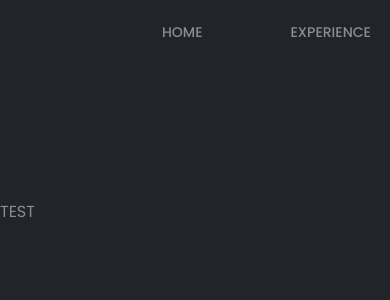
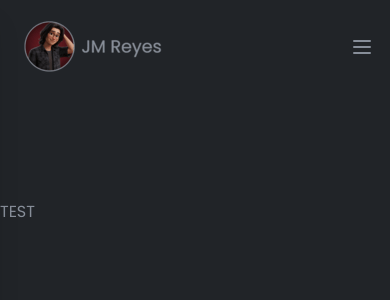
Before and after one commit to itzjmbruhhh/itzjmbruhhh-portfolio, a React (Vite) app in the folder frontend/: page / in a window 390 px wide. Shown: the top 300 px of the page. Built offline with nearby package versions, Linux system fonts and the light colour scheme.

Commit message:
added responsive navbar for small screens

```diff
--- a/frontend/src/components/Navbar.tsx
+++ b/frontend/src/components/Navbar.tsx
@@ -1,11 +1,10 @@
-import React from "react";
 import logo from "../assets/logo/logo.png";
 import { useState, useEffect } from "react";
 import "../styles/Navbar.css";
 
 function Navbar() {
-
   const [isScrolled, setIsScrolled] = useState(false);
+  const [menuOpen, setMenuOpen] = useState(false);
 
   useEffect(() => {
     const handleScroll = () => {
@@ -17,18 +16,62 @@ function Navbar() {
     return () => window.removeEventListener("scroll", handleScroll);
   }, []);
 
+  // close on ESC and lock body scroll when open
+  useEffect(() => {
+    const handleKey = (e: KeyboardEvent) => {
+      if (e.key === "Escape") setMenuOpen(false);
+    };
+    if (menuOpen) {
+      document.body.style.overflow = "hidden";
+      window.addEventListener("keydown", handleKey);
+    } else {
+      document.body.style.overflow = "";
+      window.removeEventListener("keydown", handleKey);
+    }
+    return () => {
+      document.body.style.overflow = "";
+      window.removeEventListener("keydown", handleKey);
+    };
+  }, [menuOpen]);
+
+  const navItems = (
+    <ul className="flex gap-2 xl:flex-row flex-col xl:flex xl:items-center">
+      <li className="nav-item">
+        <a className="nav-link" href="/">
+          HOME
+        </a>
+      </li>
+      <li className="nav-item">
+        <a className="nav-link" href="#experience">
+          EXPERIENCE
+        </a>
+      </li>
+      <li className="nav-item">
+        <a className="nav-link" href="#education">
+          EDUCATION
+        </a>
+      </li>
+      <li className="nav-item">
+        <a className="nav-link" href="#resume">
+          RESUME
+        </a>
+      </li>
+      <li className="nav-item">
+        <a className="nav-link" href="#projects">
+          PROJECTS
+        </a>
+      </li>
+    </ul>
+  );
+
   return (
     <header
-      className={`rn-header pl-12 pr-12 ${
-        isScrolled
-          ? "header-scrolled"
-          : "bg-transparent"
+      className={`rn-header xl:pl-12 xl:pr-12 sm:pl-0 sm:pr-0 ${
+        isScrolled ? "header-scrolled" : "bg-transparent"
       }`}
     >
-
       {/* Header Wrapper Start */}
       <div className="header-wrapper">
-
         {/* Logo Start */}
         <div>
           <div className="header-left">
@@ -41,23 +84,126 @@ function Navbar() {
         </div>
         {/* Logo End */}
 
-        {/* Nav Start */}
-        <div className="header-right mr-7">
-          <nav>
-            <ul className="flex gap-2">
-                <li className="nav-item"><a className="nav-link" href="/">HOME</a></li>
-                <li className="nav-item"><a className="nav-link" href="#experience">EXPERIENCE</a></li>
-                <li className="nav-item"><a className="nav-link" href="#education">EDUCATION</a></li>
-                <li className="nav-item"><a className="nav-link" href="#resume">RESUME</a></li>
-                <li className="nav-item"><a className="nav-link" href="#projects">PROJECTS</a></li>
-            </ul>
-          </nav>
+        {/* Desktop Nav (unchanged styling) - visible on md+ */}
+        <div className="header-right mr-7 hidden xl:block">
+          <nav>{navItems}</nav>
         </div>
-        {/* Nav End */}
 
+        {/* Mobile hamburger - visible on small screens only */}
+        <div className="xl:hidden flex items-center">
+          <button
+            aria-label={menuOpen ? "Close menu" : "Open menu"}
+            onClick={() => setMenuOpen((s) => !s)}
+            className="p-2 rounded focus:outline-none focus:ring-2 focus:ring-offset-2"
+          >
+            {/* simple hamburger icon */}
+            <svg
+              className="w-6 h-6"
+              fill="none"
+              stroke="currentColor"
+              viewBox="0 0 24 24"
+              xmlns="http://www.w3.org/2000/svg"
+            >
+              {menuOpen ? (
+                <path
+                  strokeLinecap="round"
+                  strokeLinejoin="round"
+                  strokeWidth={2}
+                  d="M6 18L18 6M6 6l12 12"
+                />
+              ) : (
+                <path
+                  strokeLinecap="round"
+                  strokeLinejoin="round"
+                  strokeWidth={2}
+                  d="M4 6h16M4 12h16M4 18h16"
+                />
+              )}
+            </svg>
+          </button>
+        </div>
       </div>
       {/* Header Wrapper End */}
 
+      {/* Mobile slide-in menu + overlay */}
+      {/* Overlay */}
+      <div
+        className={`fixed inset-0 bg-black bg-opacity-40 transition-opacity duration-300 ${
+          menuOpen
+            ? "opacity-100 pointer-events-auto"
+            : "opacity-0 pointer-events-none"
+        }`}
+        onClick={() => setMenuOpen(false)}
+        aria-hidden={!menuOpen}
+      />
+
+      {/* Slide-in panel */}
+      <aside
+        className={`fixed top-0 left-0 h-full w-64 bg-white shadow-xl transform transition-transform duration-300 z-50 ${
+          menuOpen ? "translate-x-0" : "-translate-x-full"
+        }`}
+        aria-hidden={!menuOpen}
+      >
+        <div className="p-6">
+          <div className="mb-6">
+            <a href="/">
+              <img src={logo} alt="logo" className="w-32" />
+            </a>
+          </div>
+          <nav>
+            <div className="space-y-4">
+              {/* render same items but stacked */}
+              <ul className="flex flex-col">
+                <li className="py-2">
+                  <a
+                    className="nav-link"
+                    href="/"
+                    onClick={() => setMenuOpen(false)}
+                  >
+                    HOME
+                  </a>
+                </li>
+                <li className="py-2">
+                  <a
+                    className="nav-link"
+                    href="#experience"
+                    onClick={() => setMenuOpen(false)}
+                  >
+                    EXPERIENCE
+                  </a>
+                </li>
+                <li className="py-2">
+                  <a
+                    className="nav-link"
+                    href="#education"
+                    onClick={() => setMenuOpen(false)}
+                  >
+                    EDUCATION
+                  </a>
+                </li>
+                <li className="py-2">
+                  <a
+                    className="nav-link"
+                    href="#resume"
+                    onClick={() => setMenuOpen(false)}
+                  >
+                    RESUME
+                  </a>
+                </li>
+                <li className="py-2">
+                  <a
+                    className="nav-link"
+                    href="#projects"
+                    onClick={() => setMenuOpen(false)}
+                  >
+                    PROJECTS
+                  </a>
+                </li>
+              </ul>
+            </div>
+          </nav>
+        </div>
+      </aside>
     </header>
   );
 }
--- a/frontend/src/styles/Navbar.css
+++ b/frontend/src/styles/Navbar.css
@@ -4,7 +4,7 @@
 @layer components {
 
     .header-wrapper {
-        @apply flex items-center justify-between px-4 py-3;
+        @apply flex items-center justify-between xl:px-4 py-3 sm:px-0;
     }
 
     .rn-header {
@@ -16,7 +16,7 @@
     }
 
     .header-left {
-        @apply ml-7 pr-[15px] pl-[15px];
+        @apply xl:ml-7 pr-[15px] pl-[15px];
     }
 
     .nav-item {
```
Lines whose indentation alone changed are shown as unchanged.
